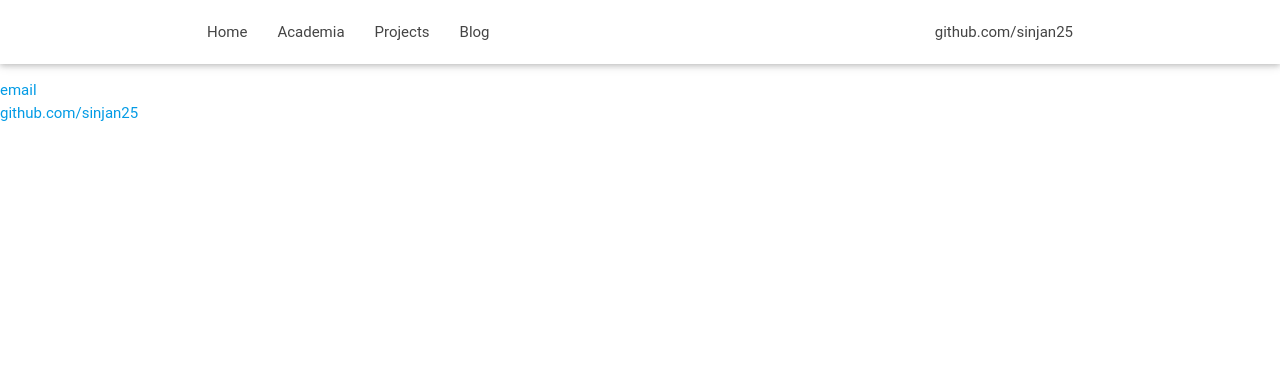
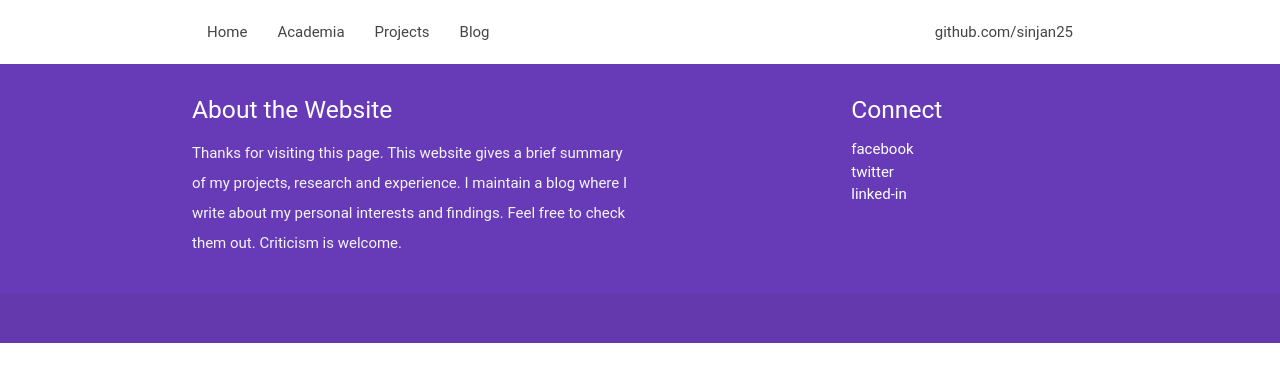
Before and after one commit to sinjan25/sinjan25.github.io, a Jekyll site: the page index.html, which Jekyll copies as it is, in a window 1280 px wide. Shown: the top 382 px of the page. Built offline with Jekyll 4.4.1, drawn with Linux system fonts in a browser that asks for light colours; nearby versions of some CDN libraries; some web fonts are replaced; a script that is not in the unit is left out.

Commit message:
Update index.html

```diff
--- a/index.html
+++ b/index.html
@@ -39,12 +39,41 @@
 
 	</div><!-- /.container -->
 
-	<footer>
+	<!--footer>
 		<ul>
 	        	<li><a href="mailto:sinjanc@gmail.com">email</a></li>
 	        	<li><a href="https://github.com/sinjan25">github.com/sinjan25</a></li>
 		</ul>
-	</footer>
+	</footer -->
+
+	<footer class="page-footer deep-purple">
+    		<div class="container">
+      			<div class="row">
+        			<div class="col l6 s12">
+          				<h5 class="white-text">About the Website</h5>
+          				<p class="grey-text text-lighten-4">Thanks for visiting this page. This website gives a brief summary of my projects, research and experience. I maintain a blog where I write about my personal interests and findings. Feel free to check them out. Criticism is welcome. </p>
+
+
+        			</div>
+        			<div class="col l3 s12">
+
+        			</div>
+        			<div class="col l3 s12" style="margin-left:200px">
+          				<h5 class="white-text">Connect</h5>
+          				<ul>
+            					<li><a class="white-text" align="center" href="https://www.facebook.com/sinjanc">facebook</a></li>
+            					<li><a class="white-text" align="center" href="https://twitter.com/Sinjan25">twitter</a></li>
+            					<li><a class="white-text" align="center" href="https://www.linkedin.com/in/sinjan-chakraborty-156867ba/">linked-in</a></li>
+          				</ul>
+        			</div>
+      			</div>
+    		</div>
+    		<div class="footer-copyright">
+      			<div class="container">
+      			</div>
+    		</div>
+  	</footer>
+
 
 	<script src="https://code.jquery.com/jquery-2.1.1.min.js"></script>
   	<script src="../../dist/js/materialize.js"></script>
```
